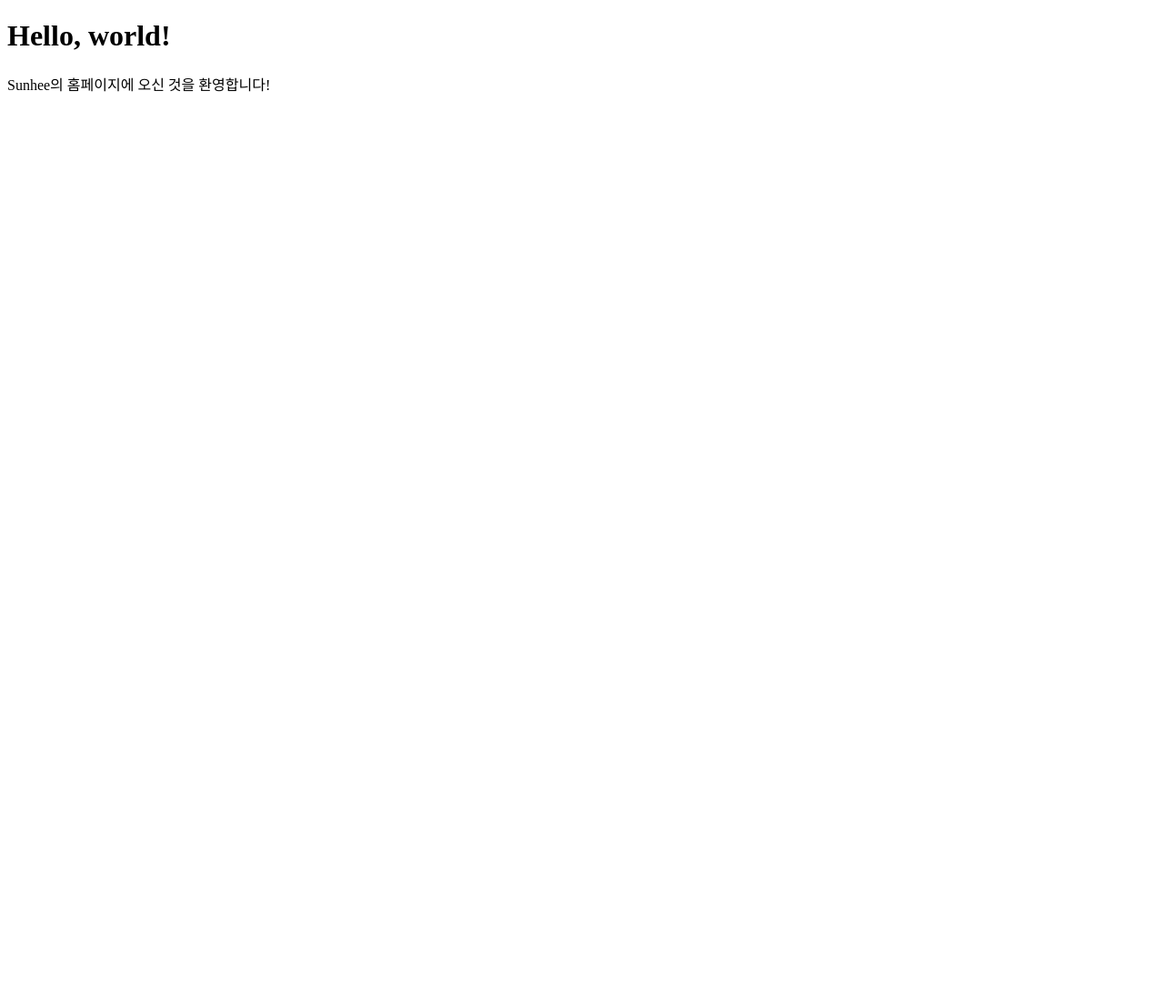
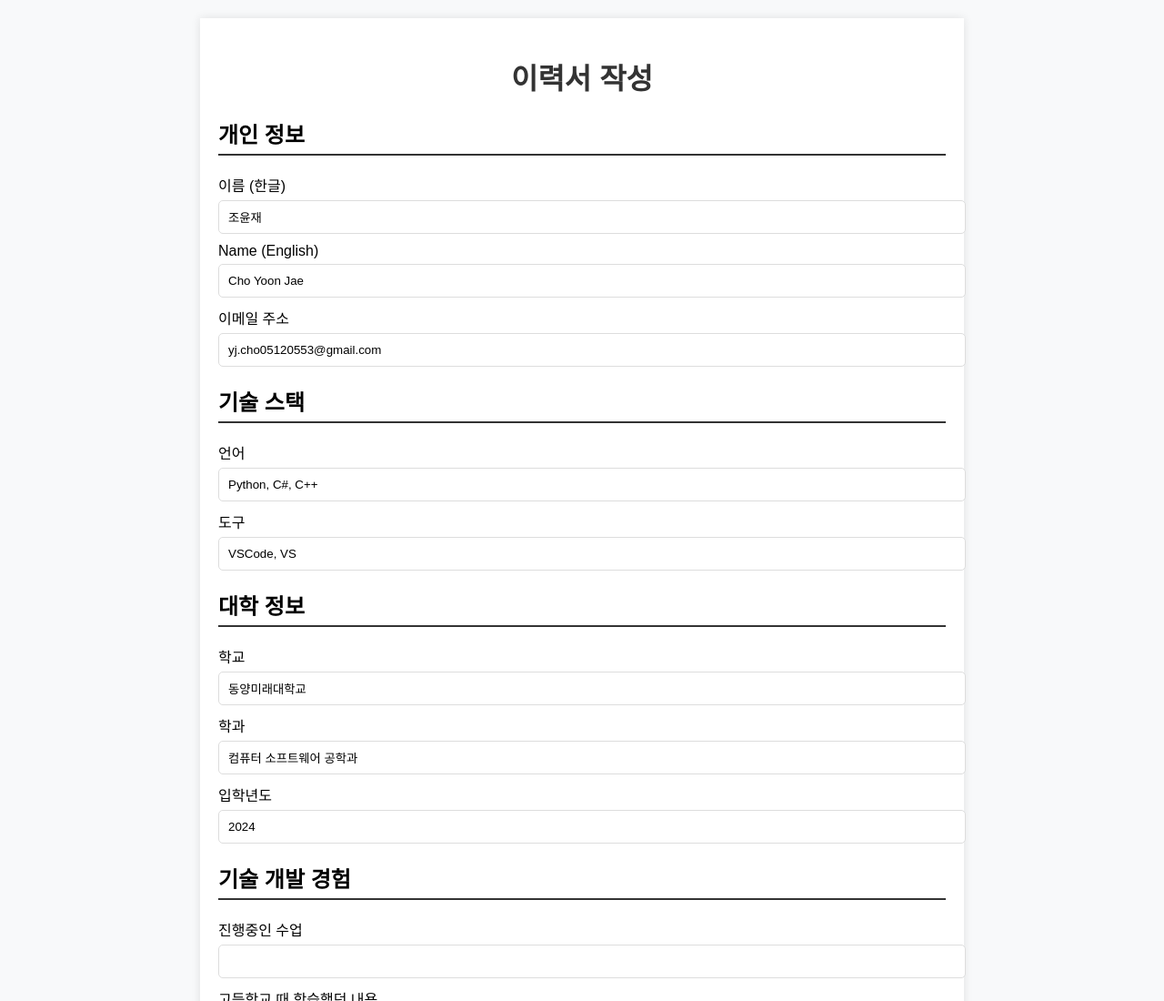
Before and after one commit to YJDYU/YJDYU.github.io, a plain HTML site: page index.html in a window 1280 px wide. Shown: the top 1100 px of the page at 91% size. Before the commit the page ends 800 px from the top, so only its background shows below. Drawn offline with Linux system fonts and the light colour scheme.

Commit message:
Update index.html

```diff
--- a/index.html
+++ b/index.html
@@ -1,10 +1,124 @@
 <!DOCTYPE html>
-<html>
+<html lang="ko">
 <head>
-<title>Hello, world!</title>
+    <meta charset="UTF-8">
+    <meta name="viewport" content="width=device-width, initial-scale=1.0">
+    <title>이력서 작성</title>
+    <style>
+        body {
+            font-family: Arial, sans-serif;
+            margin: 0;
+            padding: 20px;
+            background-color: #f8f9fa;
+        }
+        .container {
+            max-width: 800px;
+            margin: auto;
+            background-color: #fff;
+            padding: 20px;
+            box-shadow: 0 0 10px rgba(0, 0, 0, 0.1);
+        }
+        h1 {
+            color: #333;
+            text-align: center;
+        }
+        .form-section {
+            margin-bottom: 20px;
+        }
+        .form-section h2 {
+            border-bottom: 2px solid #333;
+            padding-bottom: 5px;
+        }
+        .form-section label {
+            display: block;
+            margin-top: 10px;
+        }
+        .form-section input[type="text"],
+        .form-section input[type="email"],
+        .form-section textarea {
+            width: 100%;
+            padding: 10px;
+            margin-top: 5px;
+            border: 1px solid #ddd;
+            border-radius: 5px;
+        }
+        .form-section textarea {
+            resize: vertical;
+        }
+        .submit-btn {
+            display: block;
+            width: 100%;
+            padding: 10px;
+            background-color: #007bff;
+            color: #fff;
+            border: none;
+            border-radius: 5px;
+            font-size: 16px;
+            cursor: pointer;
+        }
+    </style>
 </head>
 <body>
-<h1>Hello, world!</h1>
-<p>Sunhee의 홈페이지에 오신 것을 환영합니다!</p>
+    <div class="container">
+        <h1>이력서 작성</h1>
+
+        <form>
+            <div class="form-section">
+                <h2>개인 정보</h2>
+                <label for="korean-name">이름 (한글)</label>
+                <input type="text" id="korean-name" name="korean-name" value="조윤재" required>
+
+                <label for="english-name">Name (English)</label>
+                <input type="text" id="english-name" name="english-name" value="Cho Yoon Jae" required>
+
+                <label for="email">이메일 주소</label>
+                <input type="email" id="email" name="email" value="yj.cho05120553@gmail.com" required>
+            </div>
+
+            <div class="form-section">
+                <h2>기술 스택</h2>
+                <label for="languages">언어</label>
+                <input type="text" id="languages" name="languages" value="Python, C#, C++" required>
+
+                <label for="tools">도구</label>
+                <input type="text" id="tools" name="tools" value="VSCode, VS" required>
+            </div>
+
+            <div class="form-section">
+                <h2>대학 정보</h2>
+                <label for="university">학교</label>
+                <input type="text" id="university" name="university" value="동양미래대학교" required>
+
+                <label for="department">학과</label>
+                <input type="text" id="department" name="department" value="컴퓨터 소프트웨어 공학과" required>
+
+                <label for="admission-year">입학년도</label>
+                <input type="text" id="admission-year" name="admission-year" value="2024" required>
+            </div>
+
+            <div class="form-section">
+                <h2>기술 개발 경험</h2>
+                <label for="current-courses">진행중인 수업</label>
+                <input type="text" id="current-courses" name="current-courses" required>
+
+                <label for="highschool-experience">고등학교 때 학습했던 내용</label>
+                <textarea id="highschool-experience" name="highschool-experience" rows="4" required>HTML, C#, C++, JavaScript, Python, Ruby, Unity, Blender</textarea>
+            </div>
+
+            <div class="form-section">
+                <h2>관심 기술 분야</h2>
+                <label for="interests">관심 기술 분야</label>
+                <input type="text" id="interests" name="interests" value="없음" required>
+            </div>
+
+            <div class="form-section">
+                <h2>기타</h2>
+                <label for="additional-info">추가 정보</label>
+                <textarea id="additional-info" name="additional-info" rows="4"></textarea>
+            </div>
+
+            <button type="submit" class="submit-btn">제출</button>
+        </form>
+    </div>
 </body>
 </html>
```
